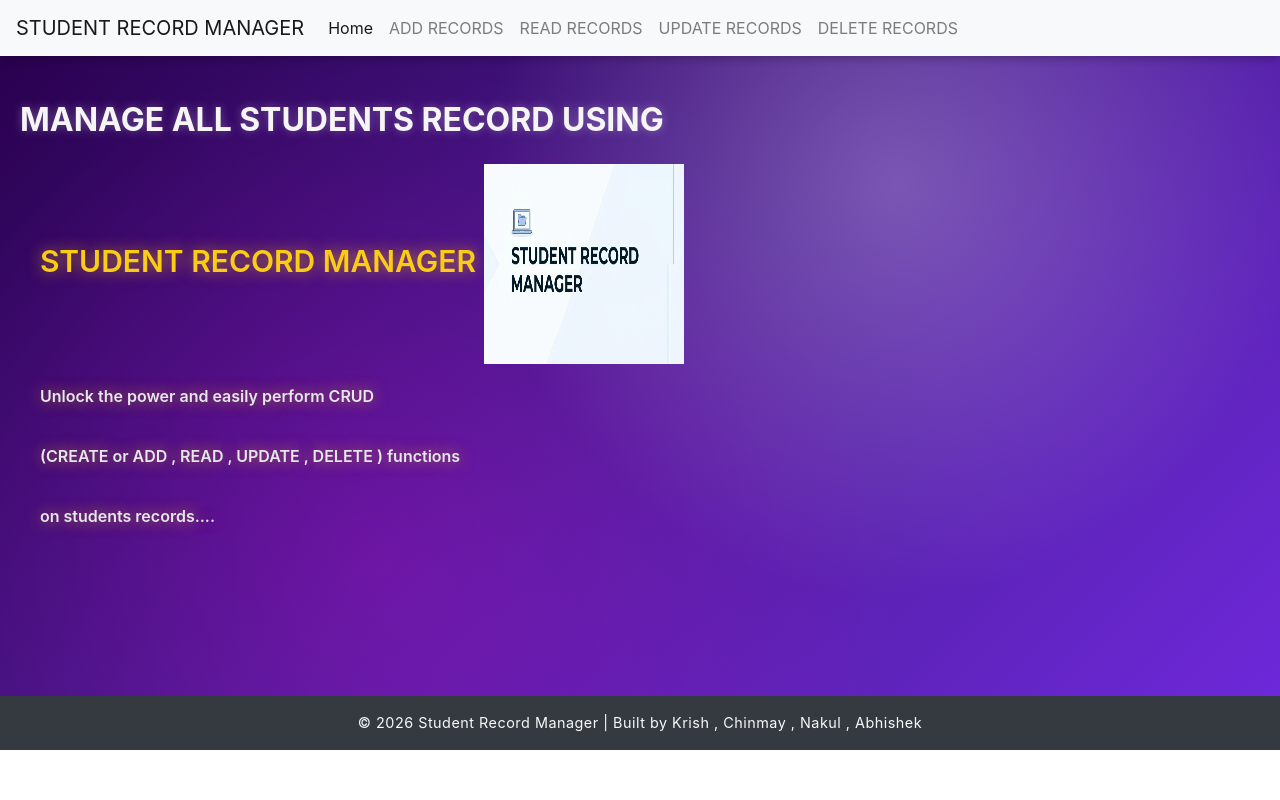
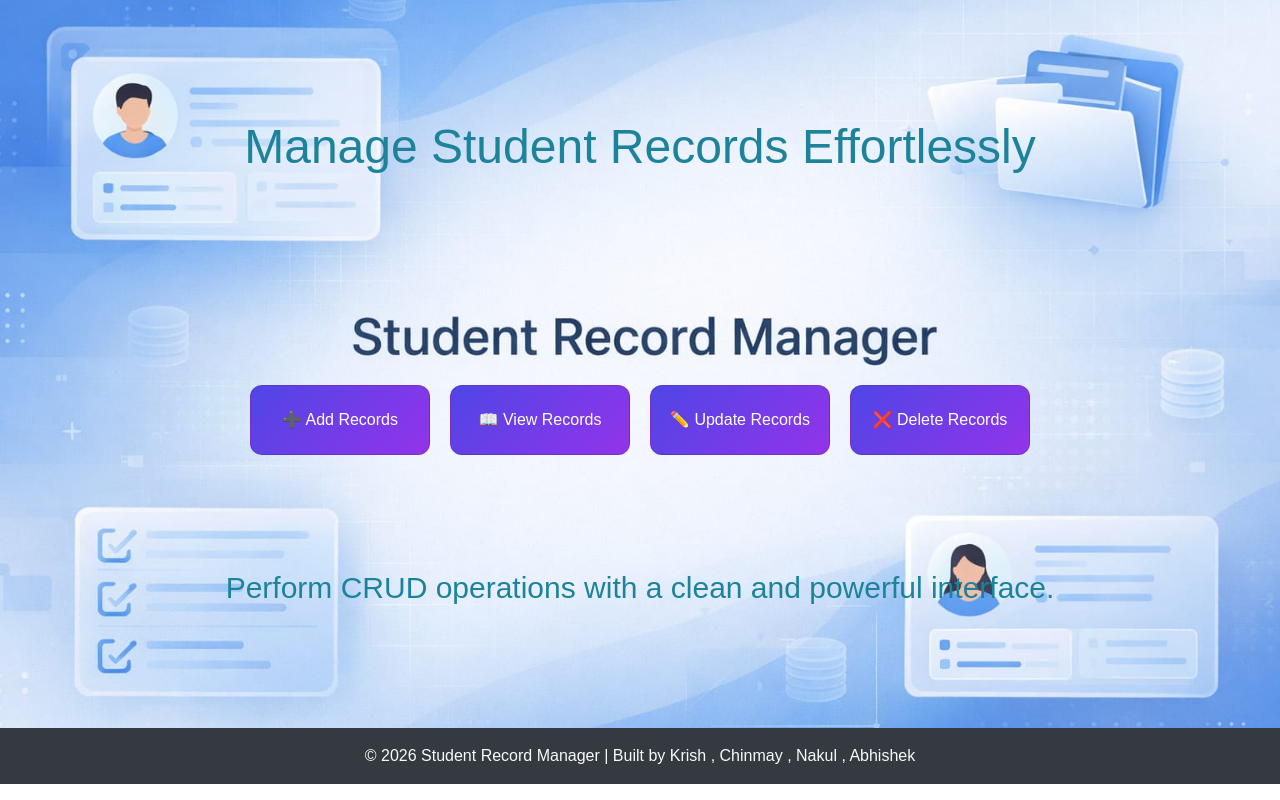
Before and after one commit to krishgupta-ug25-debug/cpp, a Flask app: page / in a window 1280 px wide. Run offline with Flask 3, Linux system fonts and the light colour scheme.

Commit message:
updated project

```diff
--- /dev/null
+++ b/ABX.txt
@@ -0,0 +1 @@
+Hey ! How are you ? I am fine and you I am fine too
--- a/app.py
+++ b/app.py
@@ -87,4 +87,4 @@ if __name__ == '__main__':
     with app.app_context():
         db.create_all()
     port=int(os.environ.get("PORT",5000))
-    app.run(host="0.0.0.0",port=port)
+    app.run(host="0.0.0.0",port=port, debug=True)
--- a/templates/index.html
+++ b/templates/index.html
@@ -11,40 +11,19 @@
     <title>STUDENT RECORD MANAGER</title>
   </head>
   <body>
-    <nav class="navbar navbar-expand-lg navbar-light bg-light ">
-  <a class="navbar-brand" href="/BACK">STUDENT RECORD MANAGER</a>
-  <button class="navbar-toggler" type="button" data-toggle="collapse" data-target="#navbarSupportedContent" aria-controls="navbarSupportedContent" aria-expanded="false" aria-label="Toggle navigation">
-    <span class="navbar-toggler-icon"></span>
-  </button>
+  <div class="hero">
+    <div class="hero-content">
+        <h1>Manage Student Records Effortlessly</h1>
+        <div class="buttons">
 
-  <div class="collapse navbar-collapse" id="navbarSupportedContent">
-    <ul class="navbar-nav mr-auto">
-      <li class="nav-item active">
-        <a class="nav-link" href="/BACK">Home <span class="sr-only">(current)</span></a>
-      </li>
-          <a class="dropdown-item navbar-collapse nav-link" href="/ADD">ADD RECORDS</a>
-          <a class="dropdown-item navbar-collapse nav-link" href="/READ">READ RECORDS</a>
-          <a class="dropdown-item navbar-collapse nav-link" href="/UPDATE">UPDATE RECORDS</a>
-          <a class="dropdown-item navbar-collapse nav-link" href="/DELETE">DELETE RECORDS</a>
-    </ul>
+            <a class="card" href="/ADD">➕ Add Records</a>
+            <a class="card" href="/READ">📖 View Records</a>
+            <a class="card" href="/UPDATE">✏️ Update Records</a>
+            <a class="card" href="/DELETE">❌ Delete Records</a>
         </div>
-</nav>
-<div class="text">
-  <div class="main">
-    MANAGE ALL STUDENTS RECORD USING
+      <div class="para">
+        Perform CRUD operations with a clean and powerful interface.
       </div>
-  <div class="main2">
-    STUDENT RECORD MANAGER
-    <img src="{{url_for('static',filename='generated-image.png') }} "height="200" width="200" >
-      <p class="para">
-        Unlock the power and easily perform CRUD
-      </p>
-      <p class="para">
-        (CREATE or ADD , READ , UPDATE , DELETE ) functions
-      </p>
-        <p class="para">
-          on students records....
-        </p>
     </div>
 </div>
   <footer class="bg-dark text-light text-center py-3 ">
@@ -57,46 +36,94 @@
     <script src="https://cdn.jsdelivr.net/npm/bootstrap@4.3.1/dist/js/bootstrap.min.js" integrity="sha384-JjSmVgyd0p3pXB1rRibZUAYoIIy6OrQ6VrjIEaFf/nJGzIxFDsf4x0xIM+B07jRM" crossorigin="anonymous"></script>
   </body>
   <style>
-    .text{
-      padding: 40px 20px 0px 20px;
-      background:radial-gradient(circle at 70% 20%, rgba(255, 255, 255, 0.25), transparent 40%),radial-gradient(circle at 30% 80%, rgba(255,0,255,0.2),transparent 50%), linear-gradient(135deg, #2a0050, #4c1d95, #6d28d9);
-      block-size: 80vh;
-      font-size: 30px;
+   body {
+    margin: 0;
+    font-family: 'Poppins', sans-serif;
+    color: rgb(28, 131, 154);
 }
-    .main{
-      text-shadow: 0 0 10px rgba(255,255,255,0.3);
-      font-weight: bold;
-      font-size: 2rem;
-      color: whitesmoke;
-    }
-    .main2{
-    padding: 20px;
-      justify-content: space-around;
-      text-shadow: 0 0 15px rgba(255,200,0,0.6);
-      color: #facc15 ;
-      font-weight: 600;
-      place-content: center;
-    }
-    .para{
-      padding-block-start: 20px;
-      font-size: medium;
-      color: #e5e7eb;
-      place-content: center;
-    }
-    .navbar {
-    box-shadow: 0 2px 10px rgba(0,0,0,0.3);
+/* HERO */
+.hero {
+  background: url("{{ url_for('static', filename='student-record.jpeg') }}");
+  block-size: 91vh;
+  display: flex;
+  justify-content: center;
+  align-items: center;
+  text-align: center;
+  background-size: cover;
+  background-position: center;
 }
 
-.nav-link {
+.hero h1 {
+  font-size: 3rem;
+  margin-block-end: 10px;
+}
+
+.hero p {
+  font-size: 1.2rem;
+    opacity: 0.9;
+  }
+
+  /* BUTTONS */
+  .buttons {
+    display: flex;
+    flex-direction: row;
+    justify-content: center;
+    align-items: center;
+    gap: 20px;
+    flex-wrap: wrap;
+    margin-block-start: 200px;
+}
+
+  .btn {
+    padding: 12px 25px;
+    margin: 10px;
+    text-decoration: none;
+    border-radius: 8px;
+    font-weight: bold;
+  }
+
+  .primary {
+    background: white;
+    color: #4f46e5;
+  }
+
+  .secondary {
+    border: 2px solid white;
+    color: white;
+  }
+
+  .card {
+    display: inline-flex;
+    inline-size: auto;
+    inline-size: 180px;
+    block-size: 70px;
+    background: linear-gradient(135deg, #4f46e5, #9333ea);
+    color: white;
+
+    border-radius: 12px;
+    text-decoration: none;
+
+    display: flex;
+    justify-content: center;
+    align-items: center;
+
+    font-weight: 500;
     transition: 0.3s;
 }
 
-.nav-link:hover {
-    color: #facc15 !important;
+  .card:hover {
+    transform: scale(1.05);
 }
-footer {
-    font-size: 0.9rem;
-    letter-spacing: 0.5px;
+.para{
+  margin-block-start: 100px;
+  padding-block-start: 10px;
+  font-size: 30px;
+}
+.hero-content {
+    display: flex;
+    flex-direction: column;
+    align-items: center;
+    text-align: center;
 }
 </style>
 </html>
--- a/templates/updaterecord.html
+++ b/templates/updaterecord.html
@@ -17,7 +17,6 @@
     <style>
     .add{
         margin: 10px;
-
     }
     .nav-link {
     transition: 0.3s;
```
Also changed, not shown: instance/student.db, static/generated-image.png (deleted), static/student-record.jpeg (added). Lines whose indentation alone changed are shown as unchanged.
